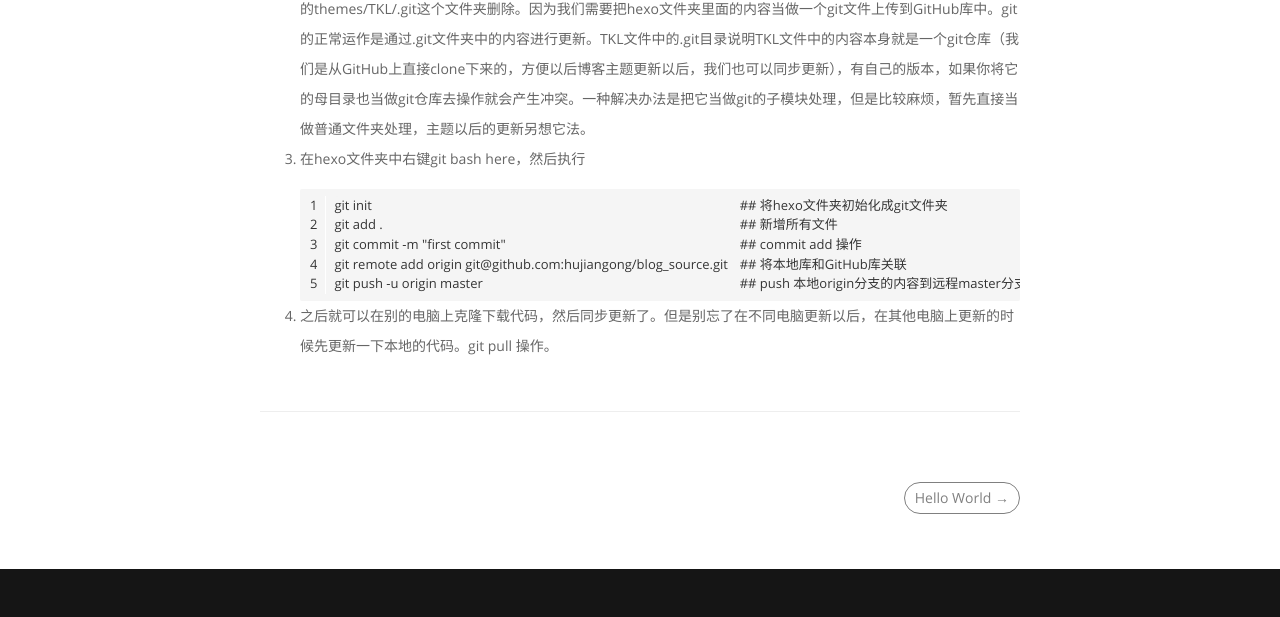
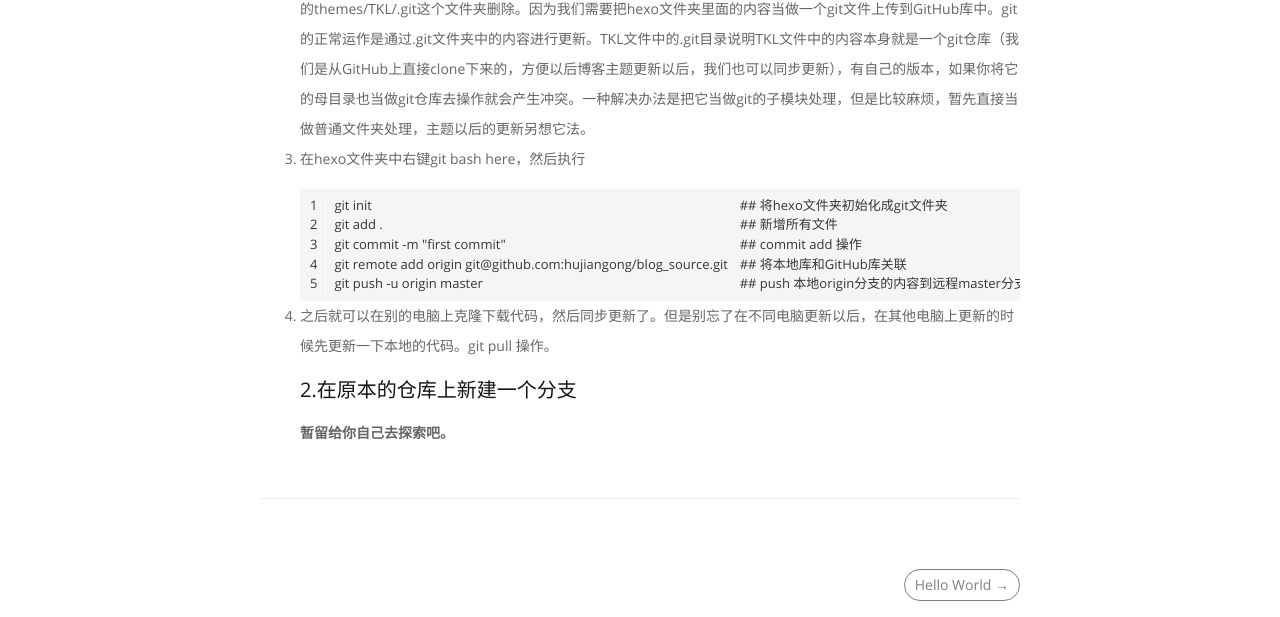
Before and after one commit to hujiangong/hujiangong.github.io, a plain HTML site: page 2018/10/08/To汪仔的个人博客搭建指南/index.html in a window 1280 px wide. Shown: the part 2916-3533 px from the top of the page. Drawn offline with Linux system fonts and the light colour scheme.

Commit message:
Site updated: 2018-10-09 23:52:14

```diff
--- a/2018/10/08/To汪仔的个人博客搭建指南/index.html
+++ b/2018/10/08/To汪仔的个人博客搭建指南/index.html
@@ -230,6 +230,7 @@
 <figure class="highlight plain"><table><tr><td class="gutter"><pre><span class="line">1</span><br><span class="line">2</span><br><span class="line">3</span><br><span class="line">4</span><br><span class="line">5</span><br></pre></td><td class="code"><pre><span class="line">git init 														## 将hexo文件夹初始化成git文件夹</span><br><span class="line">git add . 														## 新增所有文件</span><br><span class="line">git commit -m &quot;first commit&quot;									## commit add 操作</span><br><span class="line">git remote add origin git@github.com:hujiangong/blog_source.git	## 将本地库和GitHub库关联</span><br><span class="line">git push -u origin master										## push 本地origin分支的内容到远程master分支，首次需要使用-u参数，以后的更新只需要git push origin master即可</span><br></pre></td></tr></table></figure>
 </li>
 <li><p>之后就可以在别的电脑上克隆下载代码，然后同步更新了。但是别忘了在不同电脑更新以后，在其他电脑上更新的时候先更新一下本地的代码。git pull 操作。</p>
+<h3 id="2-在原本的仓库上新建一个分支"><a href="#2-在原本的仓库上新建一个分支" class="headerlink" title="2.在原本的仓库上新建一个分支"></a>2.在原本的仓库上新建一个分支</h3><p><strong>暂留给你自己去探索吧。</strong></p>
 </li>
 </ol>
 
```
